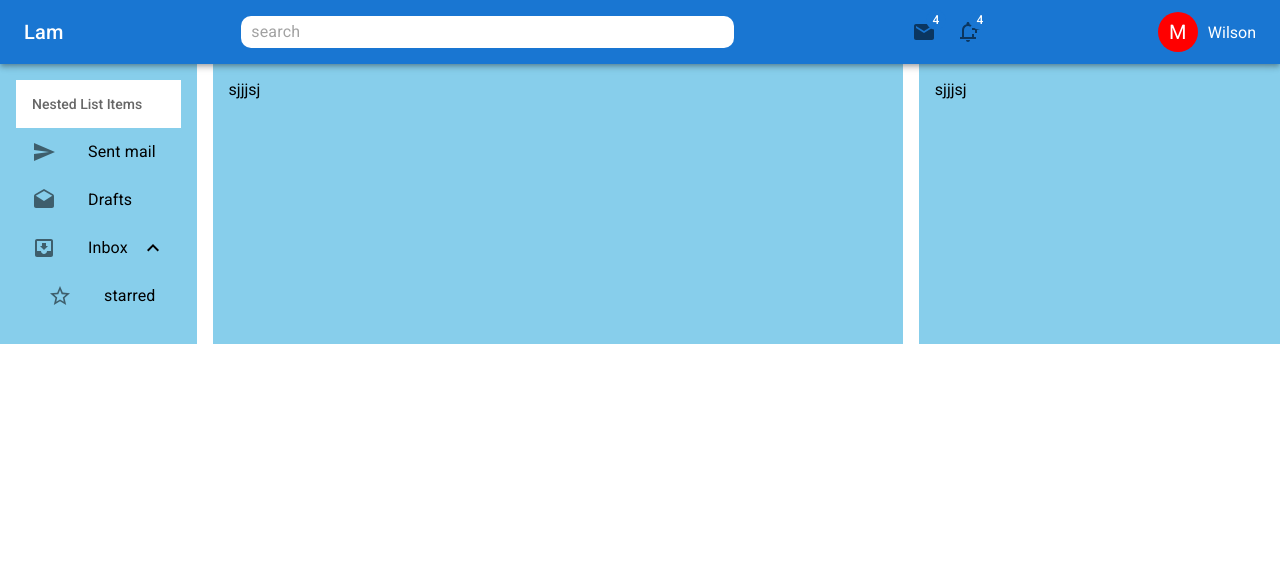
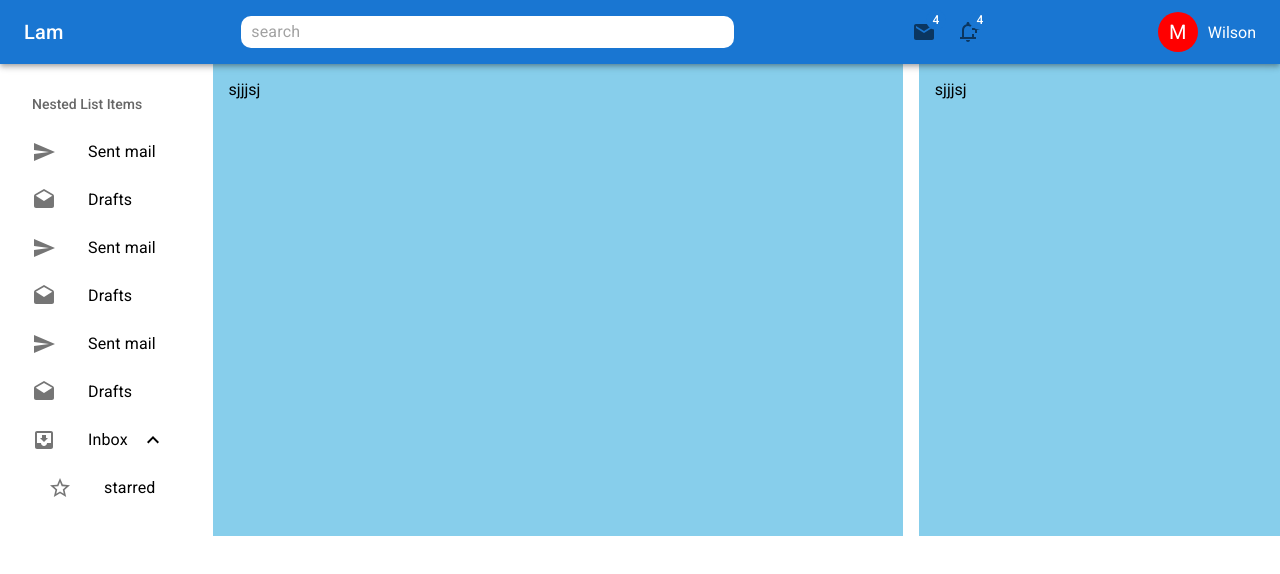
Before and after one commit to wilsonibekason/mui_workspace, a React (Create React App) app: page / in a window 1280 px wide. Shown: the top 574 px of the page. Built offline with nearby package versions, Linux system fonts and the light colour scheme.

Commit message:
working on feed

```diff
--- a/src/components/Sidebar.jsx
+++ b/src/components/Sidebar.jsx
@@ -20,7 +20,7 @@ const Sidebar = () => {
     setOpen(!open);
   }
   return (
-    <Box bgcolor={'skyblue'}  p={2} flex={1} sx={{display: {xs: 'none', sm: 'block'}}}>
+    <Box bgcolor={'white'}  p={2} flex={1} sx={{display: {xs: 'none', sm: 'block'}}}>
       <List
       subheader={
        <ListSubheader component="div" id="nested-list-subheader">
@@ -29,6 +29,30 @@ const Sidebar = () => {
       }
 
       >
+        <ListItemButton>
+        <ListItemIcon>
+          <SendIcon />
+        </ListItemIcon>
+        <ListItemText primary="Sent mail" />
+      </ListItemButton>
+      <ListItemButton>
+        <ListItemIcon>
+          <DraftsIcon />
+        </ListItemIcon>
+        <ListItemText primary="Drafts" />
+      </ListItemButton>
+        <ListItemButton>
+        <ListItemIcon>
+          <SendIcon />
+        </ListItemIcon>
+        <ListItemText primary="Sent mail" />
+      </ListItemButton>
+      <ListItemButton>
+        <ListItemIcon>
+          <DraftsIcon />
+        </ListItemIcon>
+        <ListItemText primary="Drafts" />
+      </ListItemButton>
         <ListItemButton>
         <ListItemIcon>
           <SendIcon />
```
